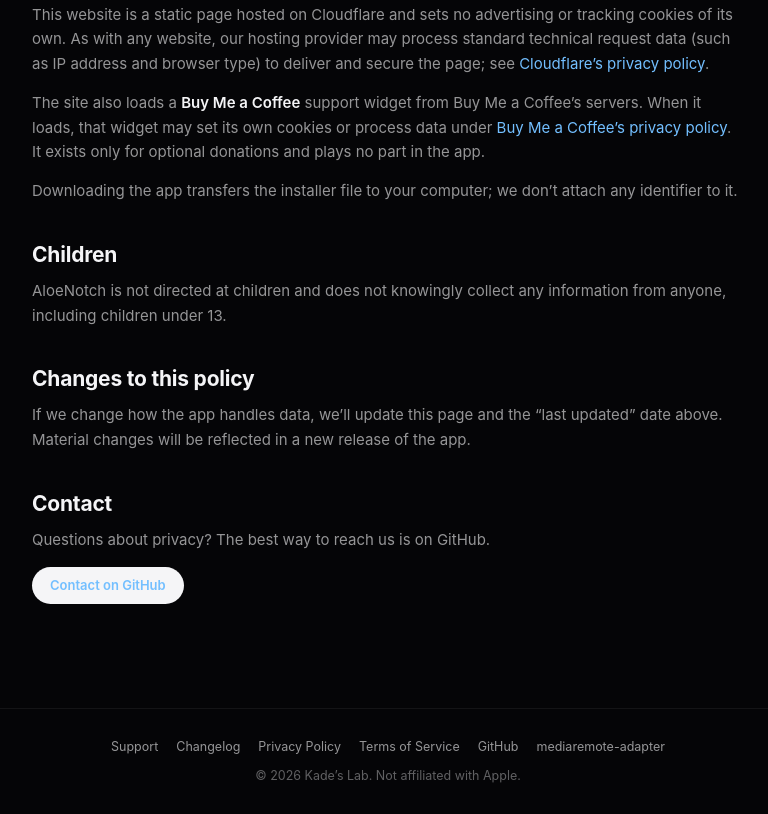
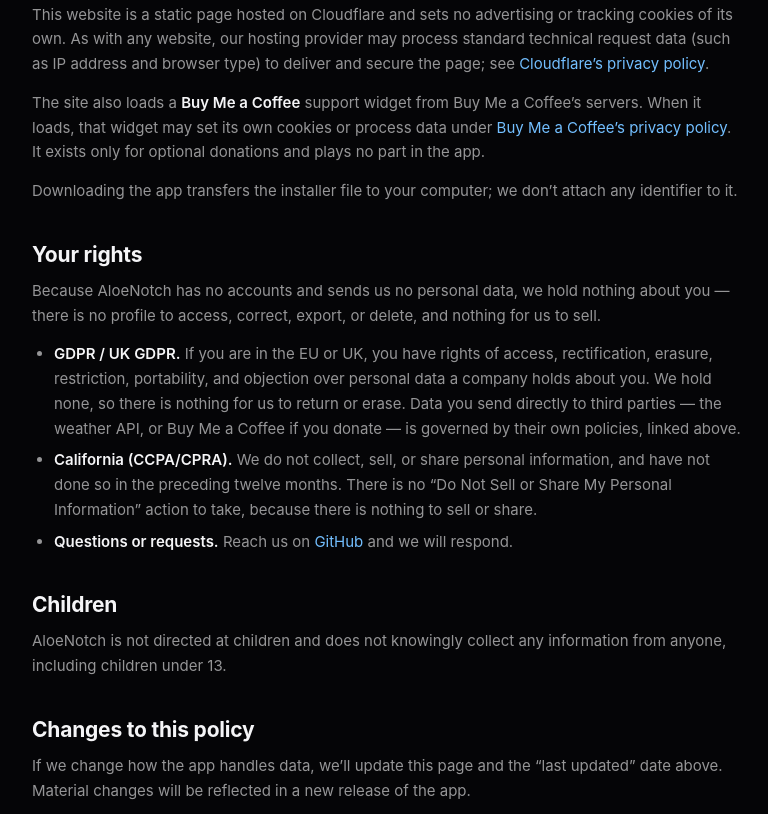
Before and after one commit to xnucade/AloeNotch, a plain HTML site: page site/privacy.html in a window 1280 px wide. Shown: the part 1487-2301 px from the top of the page, without its empty margins (252-1020 px from the left). Drawn offline with Linux system fonts and the light colour scheme.

Commit message:
Add donations clause (Terms) and GDPR/CCPA rights section (Privacy)

```diff
--- a/site/privacy.html
+++ b/site/privacy.html
@@ -26,7 +26,7 @@
   <main class="legal">
     <a class="back" href="index.html">← Back to AloeNotch</a>
     <h1>Privacy Policy</h1>
-    <p class="updated">Last updated: July 17, 2026</p>
+    <p class="updated">Last updated: July 19, 2026</p>
 
     <p>AloeNotch (“the app”) is a macOS menu bar app made by Kade’s Lab (“we”,
     “us”). We built it to be private by default: it has no accounts, no
@@ -98,6 +98,25 @@
     <p>Downloading the app transfers the installer file to your computer; we don’t
     attach any identifier to it.</p>
 
+    <h2>Your rights</h2>
+    <p>Because AloeNotch has no accounts and sends us no personal data, we hold
+    nothing about you — there is no profile to access, correct, export, or
+    delete, and nothing for us to sell.</p>
+    <ul>
+      <li><strong>GDPR / UK GDPR.</strong> If you are in the EU or UK, you have
+      rights of access, rectification, erasure, restriction, portability, and
+      objection over personal data a company holds about you. We hold none, so
+      there is nothing for us to return or erase. Data you send directly to third
+      parties — the weather API, or Buy Me a Coffee if you donate — is governed by
+      their own policies, linked above.</li>
+      <li><strong>California (CCPA/CPRA).</strong> We do not collect, sell, or
+      share personal information, and have not done so in the preceding twelve
+      months. There is no “Do Not Sell or Share My Personal Information” action to
+      take, because there is nothing to sell or share.</li>
+      <li><strong>Questions or requests.</strong> Reach us on
+      <a href="https://github.com/xnucade">GitHub</a> and we will respond.</li>
+    </ul>
+
     <h2>Children</h2>
     <p>AloeNotch is not directed at children and does not knowingly collect any
     information from anyone, including children under 13.</p>
```
Also changed, not shown: site/terms.html (+11 -1 lines).
